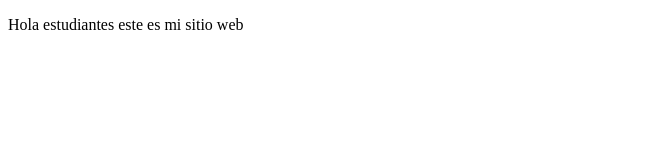
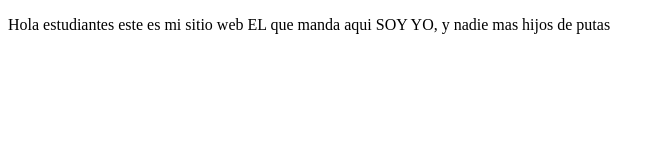
Before and after one commit to samus442/programacionBasica, a plain HTML site: page index.html in a window 1280 px wide. Shown: the whole page, without its empty margins (0-664 px from the left). Drawn offline with Linux system fonts and the light colour scheme.

Commit message:
Cambios agregamos, soy el puto amo

```diff
--- a/index.html
+++ b/index.html
@@ -6,7 +6,9 @@
     <title>Hola mundi</title>
 </head>
 <body>
-    <p>Hola estudiantes este es mi sitio web</p>
+    <p>Hola estudiantes este es mi sitio web
+        EL que manda aqui SOY  YO, y nadie mas hijos de putas
+    </p>
 
 </body>
 </html>
```
